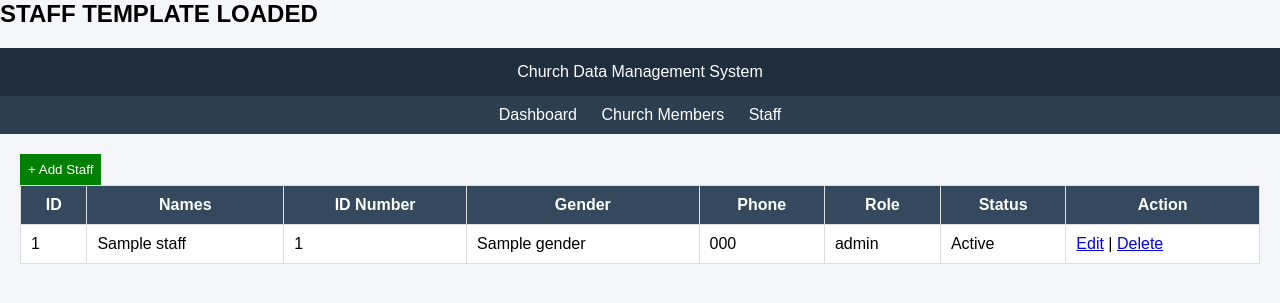
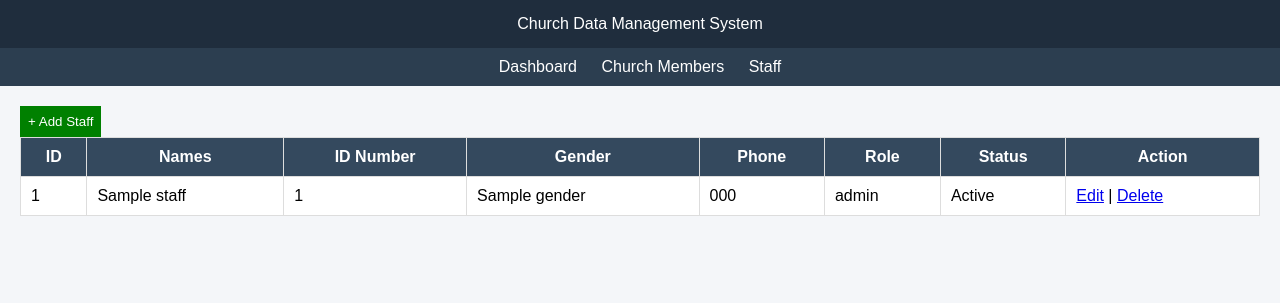
Before and after one commit to ikorikwishakajeamarie1-debug/church_app, a Flask app: page /staff in a window 1280 px wide. Shown: the top 303 px of the page. Run offline with Flask 3, Linux system fonts and the light colour scheme; tables that the repository leaves empty hold one stand-in row (values such as "Sample post"); a database or web service that is not in the repository returns one stand-in record (values such as "Sample title"); some libraries are stand-ins or nearby versions.

Commit message:
Remove staff template debug text

```diff
--- a/templates/staff.html
+++ b/templates/staff.html
@@ -1,4 +1,3 @@
-<h2>STAFF TEMPLATE LOADED</h2>
 <!DOCTYPE html>
 <html>
 <head>
```
